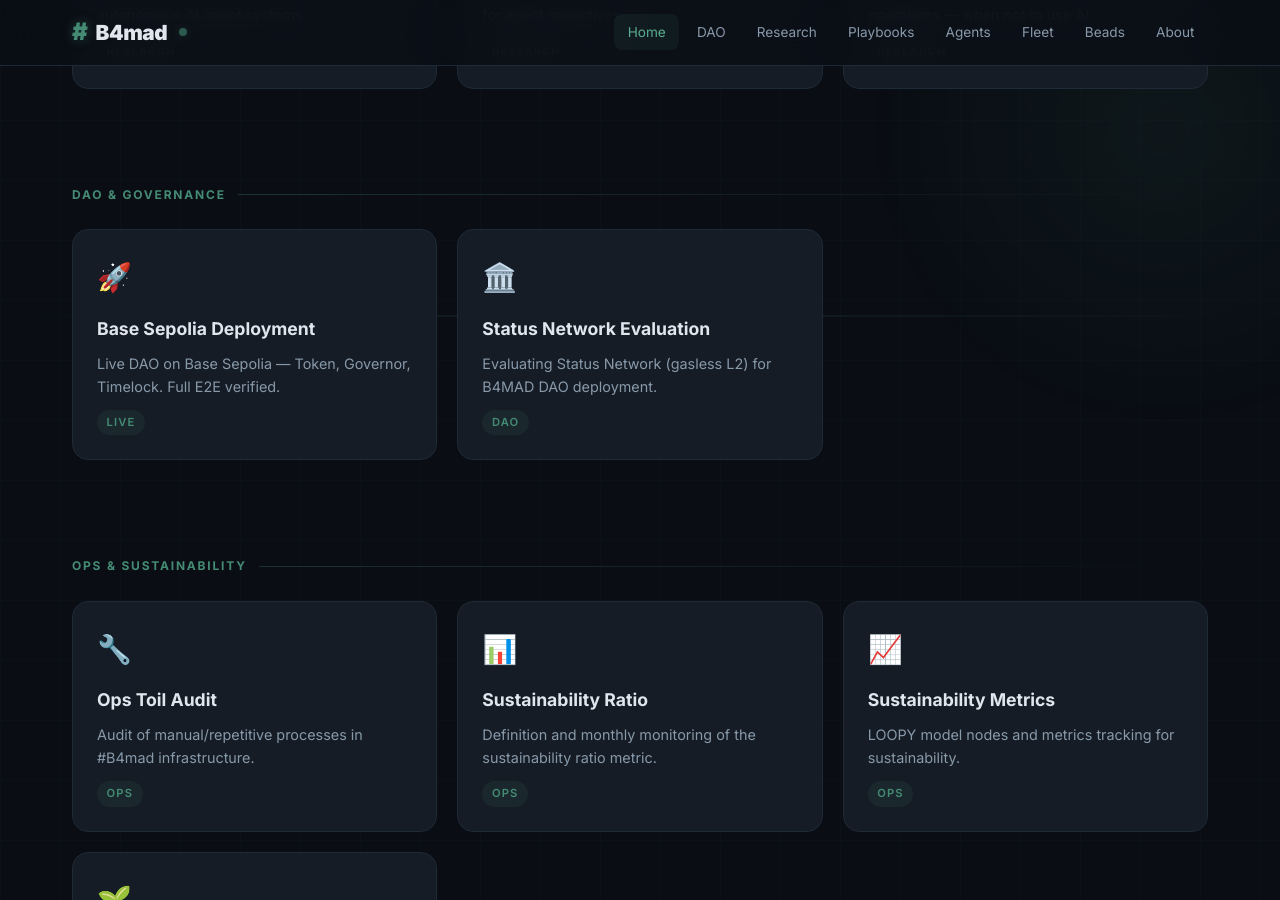
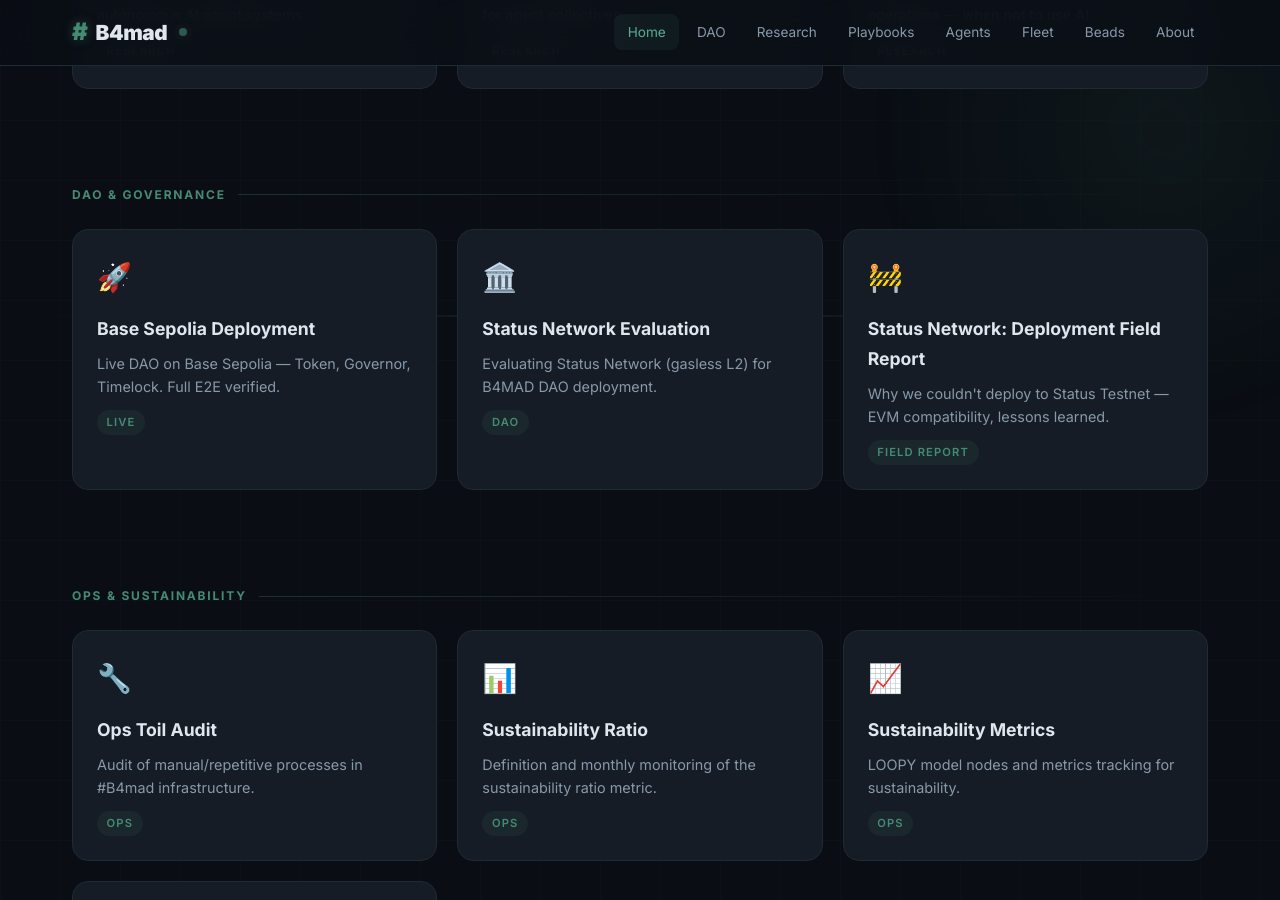
Before and after one commit to brenner-axiom/docs, a Jekyll site: the page built from index.md, in a window 1280 px wide and 900 px high, scrolled down 1561 px. Built offline with Jekyll 4.4.1, drawn with Linux system fonts in a browser that asks for light colours.

Commit message:
docs: add Status deployment field report to index

```diff
--- a/index.md
+++ b/index.md
@@ -101,6 +101,12 @@ title: Home
       <p>Evaluating Status Network (gasless L2) for B4MAD DAO deployment.</p>
       <span class="card-tag">DAO</span>
     </a>
+    <a href="{{ '/dao/status-network-deployment-experience' | relative_url }}" class="card" style="text-decoration:none;">
+      <span class="card-emoji">🚧</span>
+      <h3>Status Network: Deployment Field Report</h3>
+      <p>Why we couldn't deploy to Status Testnet — EVM compatibility, lessons learned.</p>
+      <span class="card-tag">FIELD REPORT</span>
+    </a>
   </div>
 </div>
 
```
